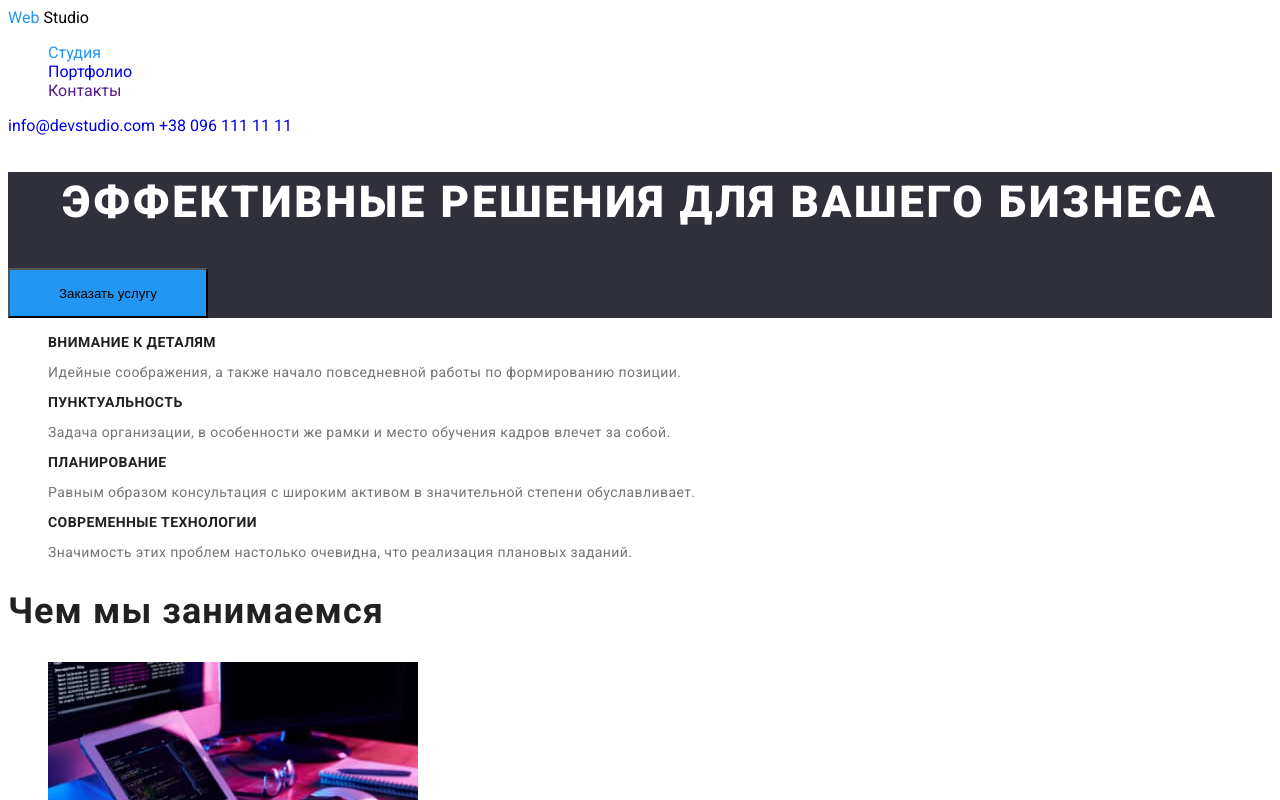
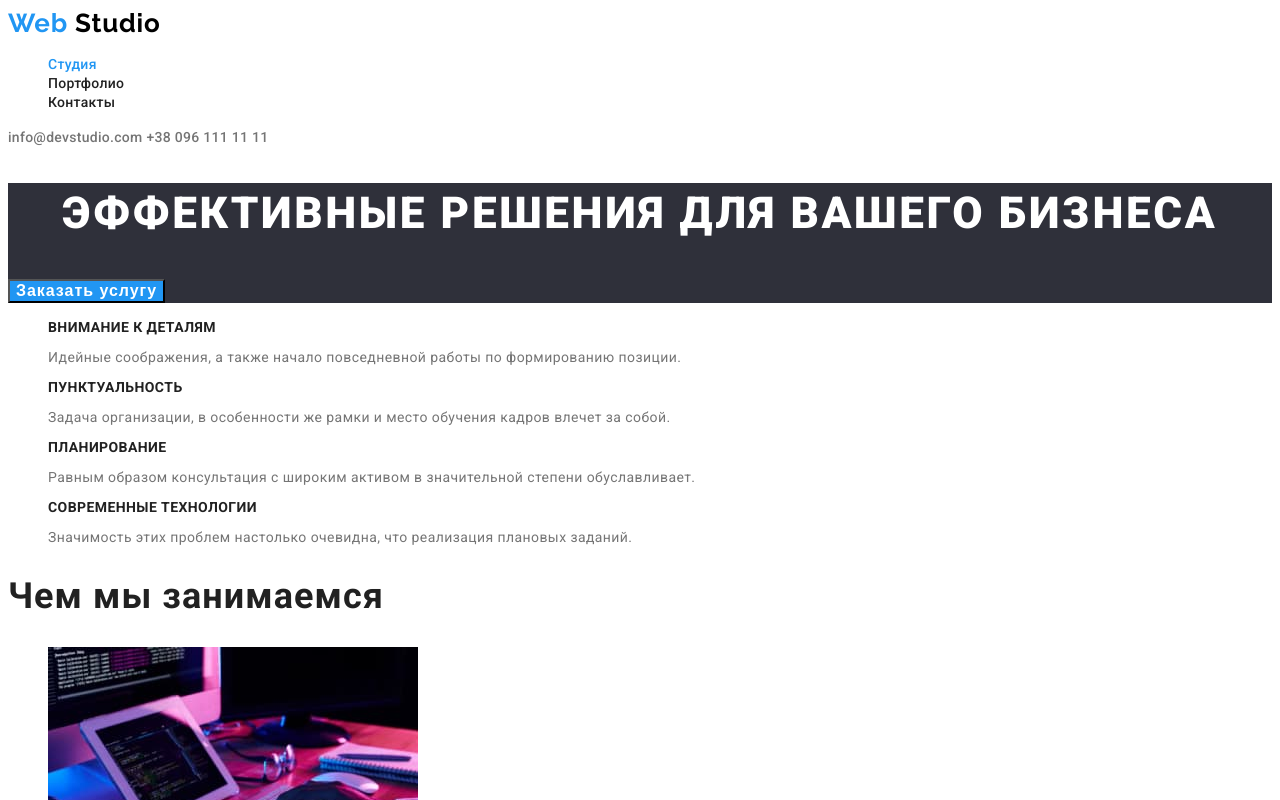
Before and after one commit to YanaUsata/goit-markup-hw-02, a plain HTML site: page index.html in a window 1280 px wide. Shown: the top 800 px of the page. Drawn offline with Linux system fonts and the light colour scheme.

Commit message:
hw-2 update 16/01

```diff
--- a/css/styles.css
+++ b/css/styles.css
@@ -9,19 +9,57 @@ body {background-color: #FFFFFF;
     color: #212121;
     ;
 }
-.partlogo {color: #2196F3;}
+.partlogo {
+    font-family: Raleway;
+font-style: normal;
+font-weight: bold;
+font-size: 26px;
+line-height: 1,19;
+letter-spacing: 0.03em;
+    color: #2196F3;}
 .partlogos {
+    font-family: Raleway;
+    font-style: normal;
+    font-weight: bold;
+    font-size: 26px;
+    line-height: 1,19;
+    letter-spacing: 0.03em;
     color: #000000;
 }
 .partlogo-bottom {
+    font-family: Raleway;
+    font-style: normal;
+    font-weight: bold;
+    font-size: 26px;
+    line-height: 1,19;
+    letter-spacing: 0.03em;
     color: #FFFFFF;
 }
-.const {color: #2196F3;}
+.link-item {
+    font-weight: 500;
+font-size: 14px;
+line-height: 1,14;
+letter-spacing: 0.02em;
+color: var(--main-color);
+}
+.const {
+    font-weight: 500;
+font-size: 14px;
+line-height: 1,14;
+letter-spacing: 0.02em;
+    color: #2196F3;}
 .btn-const {
     background-color: #2196F3;
     ;
 }
-
+.link-mail,
+.link-tel{
+    font-weight: 500;
+font-size: 14px;
+line-height: 1,14;
+letter-spacing: 0.02em;
+color: var(--secondary-color);
+}
 .link:hover,
 .link:focus
 {color: #2196F3;}
@@ -45,12 +83,17 @@ body {background-color: #FFFFFF;
 }
 
 .book-btn {
-    cursor: pointer;
-    background-color: #2196F3;
-    width: 200px;
-height: 50px;
-left: 700px;
-top: 430px;
+cursor: pointer;
+background-color: #2196F3;
+font-weight: bold;
+font-size: 16px;
+line-height: 1,87;
+display: flex;
+align-items: center;
+text-align: center;
+letter-spacing: 0.06em;
+
+color: #FFFFFF;
 }
 .hero-title{
     font-weight: 900;
@@ -122,7 +165,7 @@ font-size: 16px;
 line-height: 1,18;
 letter-spacing: 0.03em;
 
-color: var(--secondary-color);
+color: var(--main-color);
 }
 .name-text {
     font-weight: normal;
@@ -134,6 +177,7 @@ color: var(--secondary-color);
 }
 .map {
     font-weight: normal;
+    font-style: normal;
 font-size: 14px;
 line-height: 1,71;
 letter-spacing: 0.03em;
@@ -142,6 +186,7 @@ color: #FFFFFF;
 }
 .contact {
     font-weight: normal;
+    font-style: normal;
 font-size: 14px;
 line-height: 1,71;
 letter-spacing: 0.03em;
--- a/index.html
+++ b/index.html
@@ -12,14 +12,14 @@
    <header class="header">
        <a href="" lang="en" class="link header-link"> <span class="partlogo"> Web </span> <span class="partlogos">Studio</span> </a>
     <nav class="header-nav">
-       <ul class="list list header-list">
+       <ul class="list header-list">
            <li class="header-item"> <a href=""  class="link const">Студия</a></li>
-           <li class="header-item"> <a href="./portfolio.html" class="link">Портфолио</a></li>
-           <li class="header-item"> <a href="" class="link">Контакты</a></li>
+           <li class="header-item"> <a href="./portfolio.html" class="link link-item">Портфолио</a></li>
+           <li class="header-item"> <a href="" class="link link-item">Контакты</a></li>
        </ul>
     </nav>
-       <a href="mailto:info@devstudio.com" class="link">info@devstudio.com</a>
-       <a href="tel:+380961111111" class="link">+38 096 111 11 11</a>
+       <a href="mailto:info@devstudio.com" class="link link-mail">info@devstudio.com</a>
+       <a href="tel:+380961111111" class="link link-tel">+38 096 111 11 11</a>
    </header>
    <main>
        <section class="hero">
```
Also changed, not shown: portfolio.html (+10 -9 lines).
